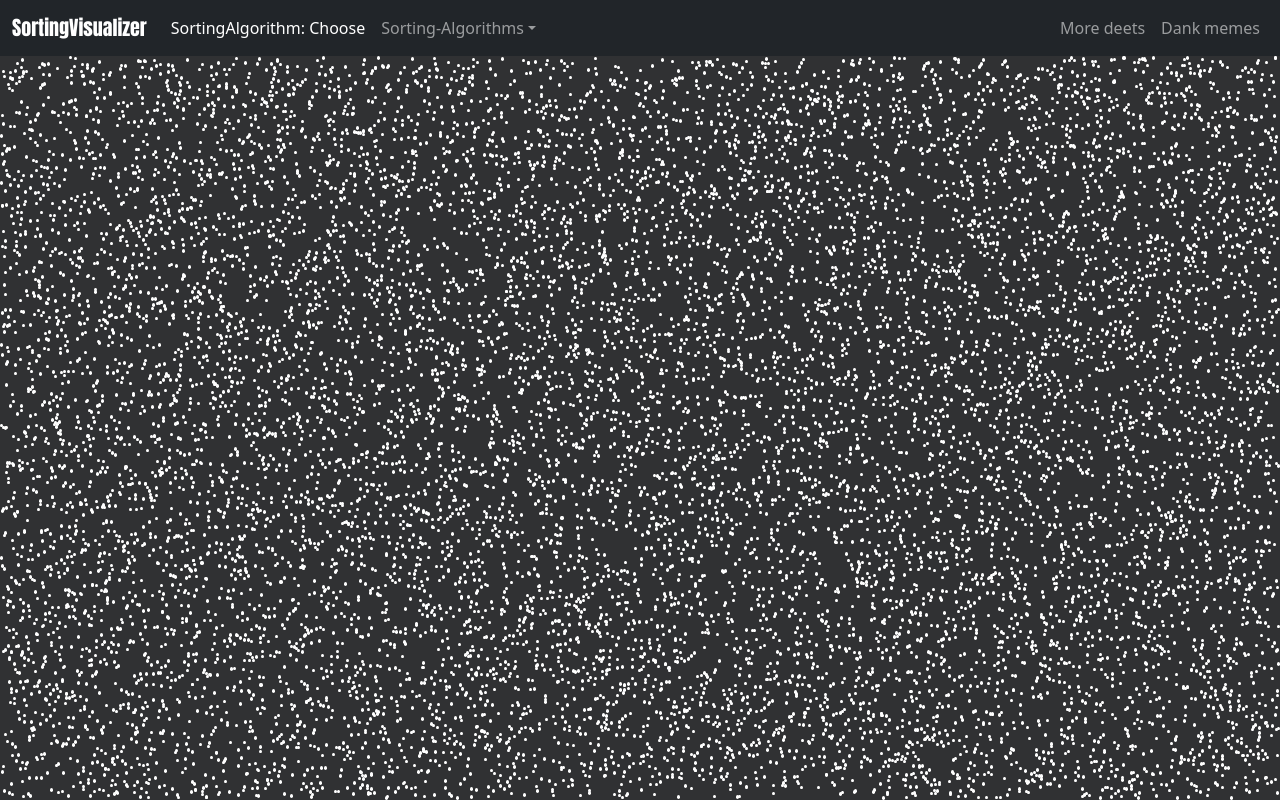
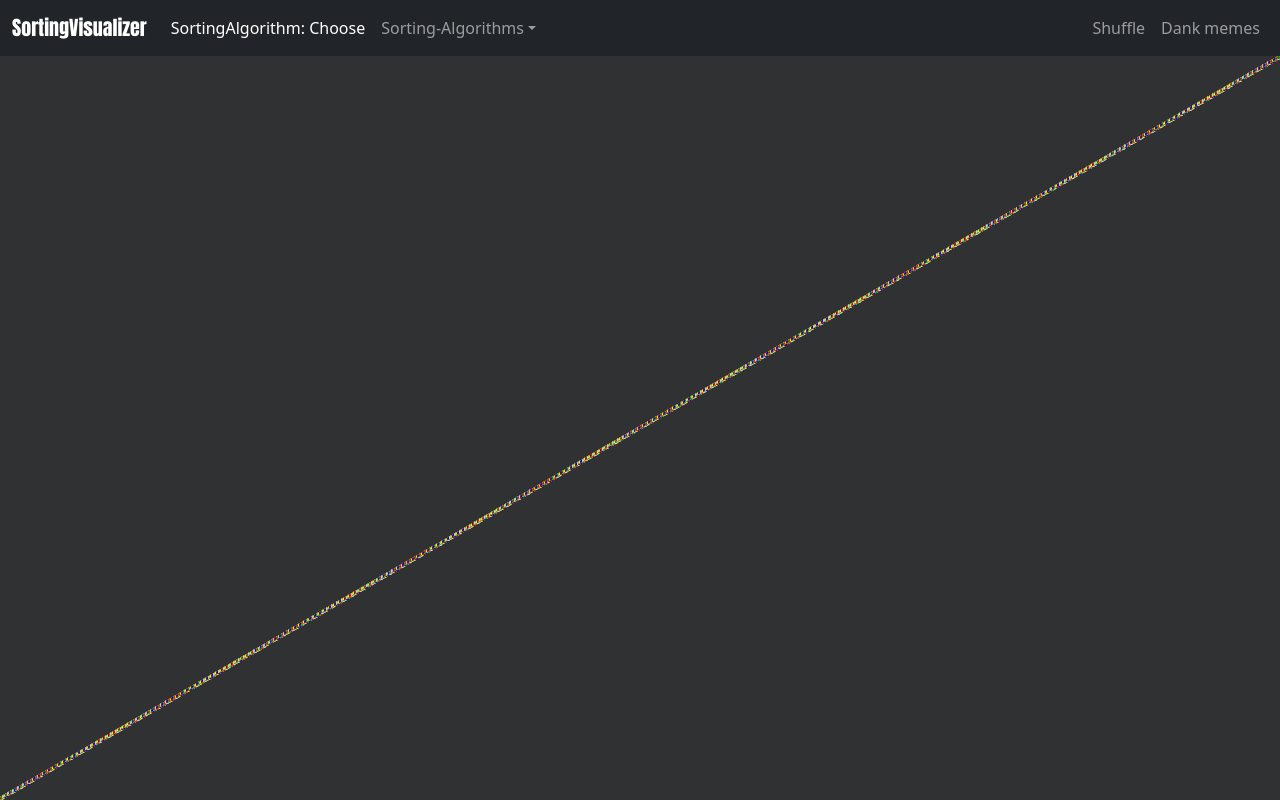
Before and after one commit to Shivam0311Pandey/Sorting-Visualizer, a React (Create React App) app: page / in a window 1280 px wide. Built offline with nearby package versions, Linux system fonts and the light colour scheme; the HTML template or start-up script is replaced by a standard one.

Commit message:
shuffle animation

```diff
--- a/src/App.js
+++ b/src/App.js
@@ -2,8 +2,8 @@
 import Navbar from './navbar';
 import SortingVisualizer from './sortingVisualizer';
 
+function App() {
 
-function App() {
   return (
     <div className="App">
       < Navbar />
--- a/src/array.js
+++ b/src/array.js
@@ -1,8 +1,8 @@
 import { useState, useEffect } from "react";
 import ReactDOM from 'react-dom';
 
+
 const useArr = () => {
-
     const[size, setSize] = useState(12500);
     const[arr, setArr] = useState([]);
     const[incrementX, setIncrementX] =  useState((window.innerWidth-3)/size);
@@ -11,11 +11,14 @@
     //const[navHeight, setNavHeight] = useState(null);
     const [incrementY, setIncrementY] = useState(null);
 
+    let shuffledArr = [];
+
     useEffect(() => {
         const nodeHeight= ReactDOM.findDOMNode(document.getElementById('nav-body')).offsetHeight;
         //setNavHeight(ReactDOM.findDOMNode(document.getElementById('nav-body')).offsetHeight);
         const incY = (height- nodeHeight-3.5)/size;
         setIncrementY((height- nodeHeight-0.1)/size);
+        ReactDOM.findDOMNode(document.getElementById('reset')).onclick = () => shuffle();
         createArr(incY);
     }, []);
 
@@ -25,21 +28,33 @@
         for(let i=0; i<size; i++){
             newArr.push(i*incY);
         }
-        console.log(newArr);
         setArr(newArr);
-        shuffle(newArr);
+        shuffledArr = newArr;
     }
 
-    const shuffle = (newArr) =>{
+    const shuffle = () =>{
+        const newArr = shuffledArr;
         let idx= newArr.length, temp, index;
+        console.log(idx);
+        const node = document.querySelectorAll('.point');
+        console.log(node[idx-1]);
+        console.log(node[0]);
         while(idx>0){
             index = Math.floor(Math.random()*idx);
+            idx--;
             temp = newArr[idx];
             newArr[idx] = newArr[index];
             newArr[index] = temp;
-            idx--;
+            function func(i, idx){
+                setTimeout(() => {
+                    i.style.bottom = `${newArr[idx]}px`;
+                }, (size-idx)*0.000000000001);
+            }
+            func( node[idx], idx);
+
         }
-        setArr(newArr);
+        shuffledArr = newArr;
+        console.log('hello');
     }
 
     return { arr, incrementX, size, width, incrementY };
--- a/src/navbar.js
+++ b/src/navbar.js
@@ -17,12 +17,12 @@
           {/* <rb.Nav.Link href="#pricing">Pricing</rb.Nav.Link> */}
           <rb.NavDropdown title="Sorting-Algorithms" id="collasible-nav-dropdown">
             { algoArr.filter(i => i!==sortingAlgo).map(i => (
-              <rb.NavDropdown.Item id={i} onClick={e => setSortingAlgo(e.target.id)}>{i}</rb.NavDropdown.Item>
+              <rb.NavDropdown.Item id={i} onClick={e => setSortingAlgo(e.target.id)} key={i}>{i}</rb.NavDropdown.Item>
             ))}
           </rb.NavDropdown>
         </rb.Nav>
         <rb.Nav>
-          <rb.Nav.Link href="#deets">More deets</rb.Nav.Link>
+          <rb.Nav.Link id='reset'>Shuffle</rb.Nav.Link>
           <rb.Nav.Link eventKey={2} href="#memes">
             Dank memes
           </rb.Nav.Link>
--- a/src/sortingVisualizer.js
+++ b/src/sortingVisualizer.js
@@ -4,19 +4,14 @@
 const SortingVisualizer = () => {
 //arr, incrementX,
     const { arr, incrementX, size, width, incrementY } = useArr();
-    console.log(`incrementX: ${incrementX}, width: ${width}`);
-    console.log(arr[1]);
 
-    const colorArr = ['red', 'green', 'blue'];
+    const colorArr = ['red', 'blue', 'yellow', 'lightblue', 'green', 'maroon', 'lightgreen'];
 
-    function randomColor(){
-        return Math.floor(Math.random * 4);
-    }
 
     return (
         <div className="sorting" style={{ minHeight: `${incrementY*size}px` }}>
              { arr.map( (i, idx) => (
-        <div className="point"  style={{bottom: `${i}px`, left: `${idx*incrementX}px`, backgroundColor: 'white'}} key={idx}></div>
+        <div className="point" id={`${idx}`} style={{bottom: `${i}px`, left: `${idx*incrementX}px`, backgroundColor: colorArr[idx%7]}} key={idx}></div>
          ))}
         </div>
     );
```
Also changed, not shown: src/App.css (added, +38 -0 lines), src/reportWebVitals.js (added, +13 -0 lines), src/setupTests.js (added, +5 -0 lines), src/logo.svg (added), 1 other file (tests, documents, lock files or other folders).
